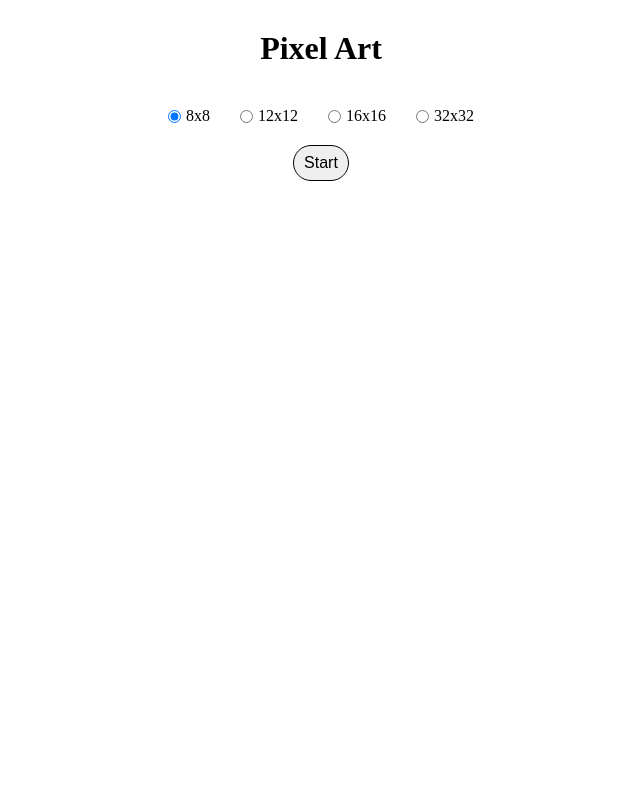
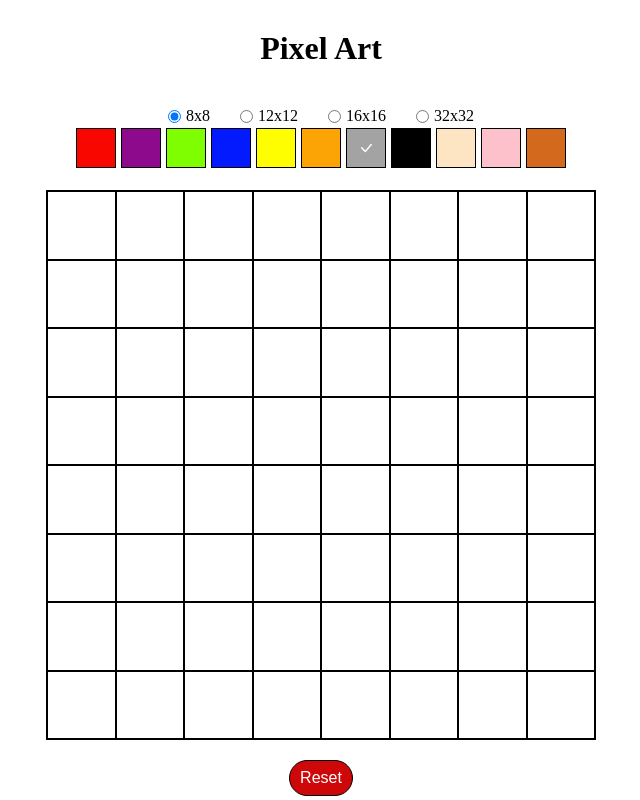
Before and after one commit to ptiry02/frontend-junior-code-challenge-3, a React (Create React App) app: page / in a window 1280 px wide. Shown: the whole page, without its empty margins (319-959 px from the left). Built offline with nearby package versions, Linux system fonts and the light colour scheme.

Commit message:
made fill tool functionality

```diff
--- a/src/App.tsx
+++ b/src/App.tsx
@@ -7,8 +7,8 @@ import ColorSelected from './context/ColorSelected.context'
 import SizeSelected from './context/SizeSelected.context'
 
 function App(): JSX.Element {
-  const [colorSelected, setColorSelected] = useState<undefined | string>('#ffffff')
-  const [size, setSize] = useState<number>(0)
+  const [colorSelected, setColorSelected] = useState<string>('#ffffff')
+  const [size, setSize] = useState<number>(8)
 
   const handleReset = () => {
     setColorSelected('#ffffff')
@@ -19,7 +19,7 @@ function App(): JSX.Element {
     <SizeSelected.Provider value={{ size, setSize }}>
       <ColorSelected.Provider value={{ colorSelected, setColorSelected }}>
         <Title>Pixel Art</Title>
-        {size === 0 && <SizeSelector />}
+        <SizeSelector />
         {size !== 0 && (
           <>
             <ColorPicker />
--- a/src/components/Canvas.tsx
+++ b/src/components/Canvas.tsx
@@ -1,14 +1,17 @@
+import { useRef } from 'react'
 import styled from 'styled-components'
 import Row from './Row'
 
 const Canvas = ({ width = 0 }: { width: number }) => {
+  //   const canvas = useRef<any>(undefined)
+
   const rows: JSX.Element[] = []
 
   for (let i = 0; i < width; i++) {
-    rows.push(<Row key={i} width={width} />)
+    rows.push(<Row id={`r${i}`} key={i} width={width} />)
   }
 
-  return <Wrapper>{rows}</Wrapper>
+  return <Wrapper /* ref={canvas} */>{rows}</Wrapper>
 }
 
 export default Canvas
--- a/src/components/Pixel.tsx
+++ b/src/components/Pixel.tsx
@@ -1,12 +1,36 @@
-import { useContext, useState } from 'react'
+import { useContext, useRef, useState } from 'react'
 import styled from 'styled-components'
 import ColorSelected from '../context/ColorSelected.context'
+import useNeighbours from '../hooks/useNeighbours'
 
-const Pixel = ({ width }: { width: number }): JSX.Element => {
+const Pixel = ({ width, id }: { width: number; id: string }): JSX.Element => {
   const { colorSelected } = useContext(ColorSelected)
-  const [color, setColor] = useState(colorSelected)
+  const [color, setColor] = useState('#ffffff')
+  const pixel = useRef<any>(undefined)
+  const { findNeihbours } = useNeighbours()
 
-  return <Pix width={width} background={color} selected={colorSelected} onClick={() => setColor(colorSelected)}></Pix>
+  const handleClick = () => {
+    const tool = 'fill'
+    const pixelColor = pixel.current.style.backgroundColor
+
+    if (tool === 'fill') {
+      findNeihbours(pixel?.current).forEach(el => {
+        el.setAttribute('style', `background-color: ${pixelColor};`)
+      })
+    }
+    // setColor(colorSelected)
+  }
+
+  return (
+    <Pix
+      ref={pixel}
+      id={id}
+      width={width}
+      style={{ backgroundColor: color }}
+      selected={colorSelected}
+      onClick={handleClick}
+    ></Pix>
+  )
 }
 export default Pixel
 
@@ -18,7 +42,6 @@ const Pix = styled.div.attrs(
   })
 )`
   border: 0.5px solid #000000;
-  background-color: ${({ background }) => background};
   width: calc(${({ width }) => `550px / ${width}`});
   :hover {
     background-color: ${({ selected }) => selected};
--- a/src/components/Row.tsx
+++ b/src/components/Row.tsx
@@ -1,14 +1,18 @@
 import styled from 'styled-components'
 import Pixel from './Pixel'
 
-const Row = ({ width }: { width: number }) => {
+const Row = ({ width, id }: { width: number; id: string }) => {
   const pixels: JSX.Element[] = []
 
   for (let i = 0; i < width; i++) {
-    pixels.push(<Pixel width={width} key={i} />)
+    pixels.push(<Pixel id={`${id}p${i}`} width={width} key={i} />)
   }
 
-  return <Wrapper width={width}>{pixels}</Wrapper>
+  return (
+    <Wrapper id={id} width={width}>
+      {pixels}
+    </Wrapper>
+  )
 }
 
 export default Row
--- a/src/components/SizeSelector.tsx
+++ b/src/components/SizeSelector.tsx
@@ -1,48 +1,30 @@
-import { useContext, useState } from 'react'
+import { useContext } from 'react'
 import styled from 'styled-components'
 import SizeSelected from '../context/SizeSelected.context'
 
 const SizeSelector = (): JSX.Element => {
   const { setSize } = useContext(SizeSelected)
-  const [selected, setSelected] = useState<number>(8)
-
-  const handleChange = (element: number) => {
-    setSelected(element)
-  }
 
   return (
     <>
       <Wrapper>
         <Option>
-          <input
-            type='radio'
-            value={8}
-            name='size'
-            defaultChecked
-            onChange={e => handleChange(Number(e.target.value))}
-          />
+          <input type='radio' value={8} name='size' defaultChecked onChange={e => setSize(Number(e.target.value))} />
           8x8
         </Option>
         <Option>
-          <input type='radio' value={12} name='size' onChange={e => handleChange(Number(e.target.value))} />
+          <input type='radio' value={12} name='size' onChange={e => setSize(Number(e.target.value))} />
           12x12
         </Option>
         <Option>
-          <input type='radio' value={16} name='size' onChange={e => handleChange(Number(e.target.value))} />
+          <input type='radio' value={16} name='size' onChange={e => setSize(Number(e.target.value))} />
           16x16
         </Option>
         <Option>
-          <input type='radio' value={32} name='size' onChange={e => handleChange(Number(e.target.value))} />
+          <input type='radio' value={32} name='size' onChange={e => setSize(Number(e.target.value))} />
           32x32
         </Option>
       </Wrapper>
-      <Button
-        onClick={() => {
-          setSize(selected)
-        }}
-      >
-        Start
-      </Button>
     </>
   )
 }
--- a/src/context/ColorSelected.context.ts
+++ b/src/context/ColorSelected.context.ts
@@ -2,9 +2,9 @@
 import { createContext, Dispatch, SetStateAction } from 'react'
 
 type ColorSelectedContextState = {
-  colorSelected: undefined | string
-  setColorSelected: Dispatch<SetStateAction<undefined | string>>
+  colorSelected: string
+  setColorSelected: Dispatch<SetStateAction<string>>
 }
 
-const ColorSelected = createContext<ColorSelectedContextState>({ colorSelected: undefined, setColorSelected: () => {} })
+const ColorSelected = createContext<ColorSelectedContextState>({ colorSelected: '#ffffff', setColorSelected: () => {} })
 export default ColorSelected
--- /dev/null
+++ b/src/hooks/useNeighbours.tsx
@@ -0,0 +1,39 @@
+const useNeighbours = () => {
+  const findNeihbours = (current: any) => {
+    const id = current.id.split('')
+    const row = Number(id ? id[1] : undefined)
+    const pix = Number(id ? id[3] : undefined)
+
+    const neighbourIds = [
+      `r${row - 1}p${pix - 1}`,
+      `r${row - 1}p${pix}`,
+      `r${row - 1}p${pix + 1}`,
+      `r${row}p${pix - 1}`,
+      `r${row}p${pix + 1}`,
+      `r${row + 1}p${pix - 1}`,
+      `r${row + 1}p${pix}`,
+      `r${row + 1}p${pix + 1}`,
+    ]
+
+    const rows: HTMLCollection = current.parentElement.parentElement.children
+
+    const pixelsList: Element[] = []
+
+    for (let i = 0; i < rows.length; i++) {
+      const row: HTMLCollection = rows[i].children
+      for (let j = 0; j < row.length; j++) {
+        neighbourIds.forEach(id => {
+          if (row[j].id === id) {
+            pixelsList.push(row[j])
+          }
+        })
+      }
+    }
+
+    return pixelsList
+  }
+
+  return { findNeihbours }
+}
+
+export default useNeighbours
```
